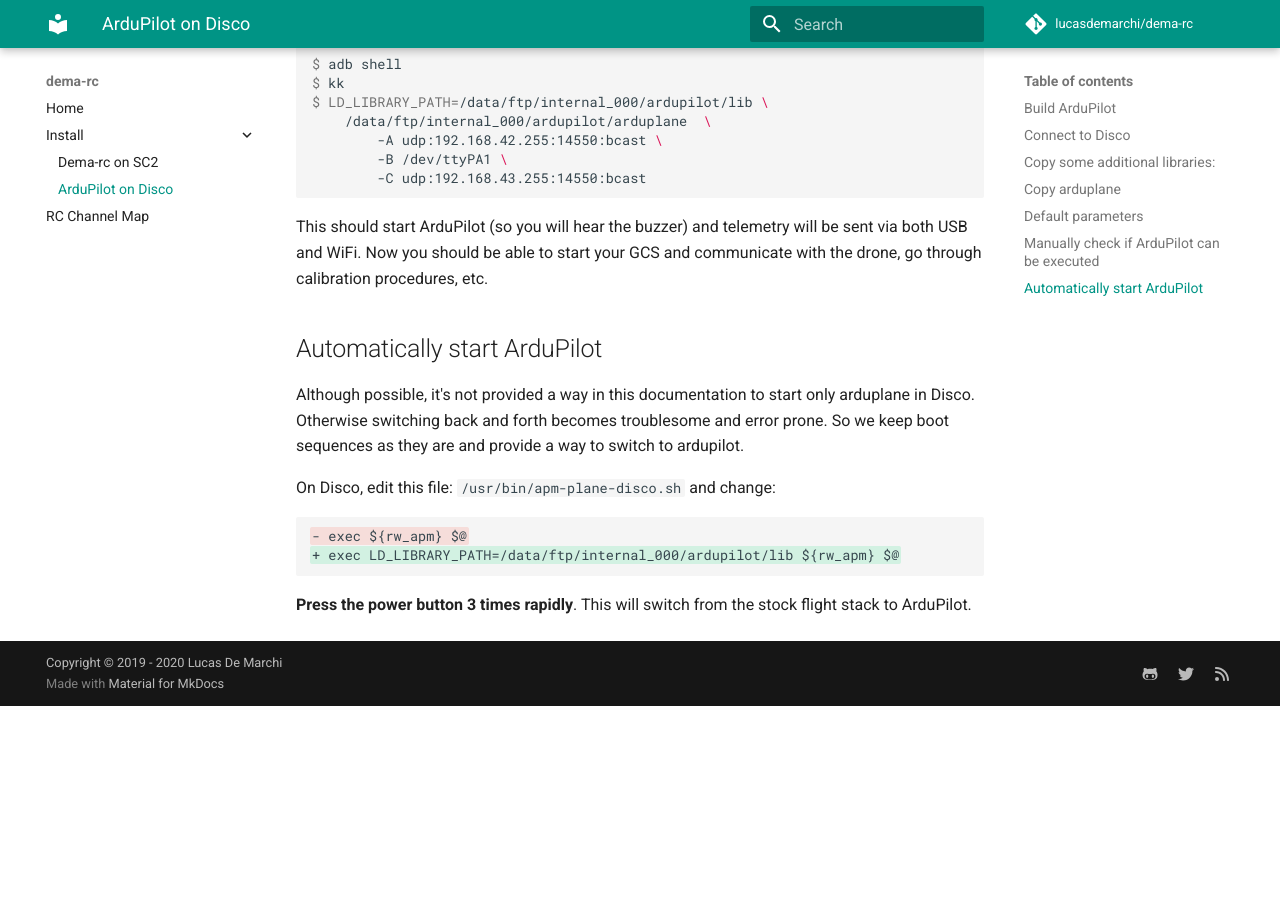
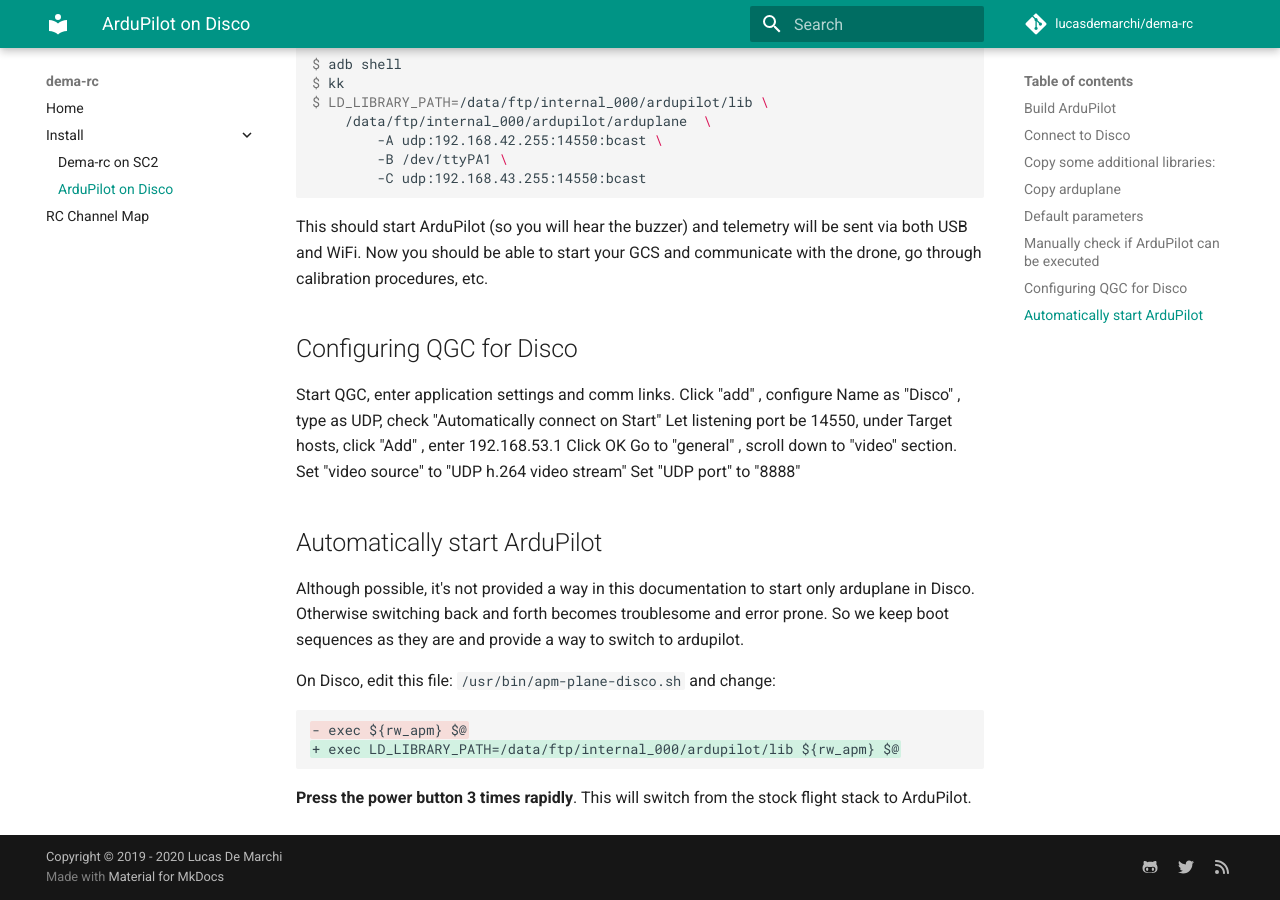
Before and after one commit to ArduPilot/dema-rc, an MkDocs documentation site: the page built from docs/install-ardupilot.md, in a window 1280 px wide and 900 px high, scrolled down 1598 px. Built offline with MkDocs 1.6.1 and Material for MkDocs 9.7.7, drawn with Linux system fonts in a browser that asks for light colours; comment, search, counter and statistics services are not loaded; before the commit the page ends 2304 px from its top, so only the background shows below that.

Commit message:
docs: Configure QGC for Disco video and mavlink

```diff
--- a/docs/install-ardupilot.md
+++ b/docs/install-ardupilot.md
@@ -81,6 +81,16 @@
 be sent via both USB and WiFi. Now you should be able to start your GCS and
 communicate with the drone, go through calibration procedures, etc.
 
+## Configuring QGC for Disco
+Start QGC,  enter application settings and comm links.
+Click "add" , configure Name as "Disco" , type as UDP, check "Automatically connect on Start"
+Let listening port be 14550, under Target hosts, click "Add" , enter 192.168.53.1
+Click OK
+Go to "general" , scroll down to "video" section.
+Set "video source" to "UDP h.264 video stream"
+Set "UDP port" to "8888"
+
+
 ## Automatically start ArduPilot
 
 Although possible, it's not provided a way in this documentation to start only
```
